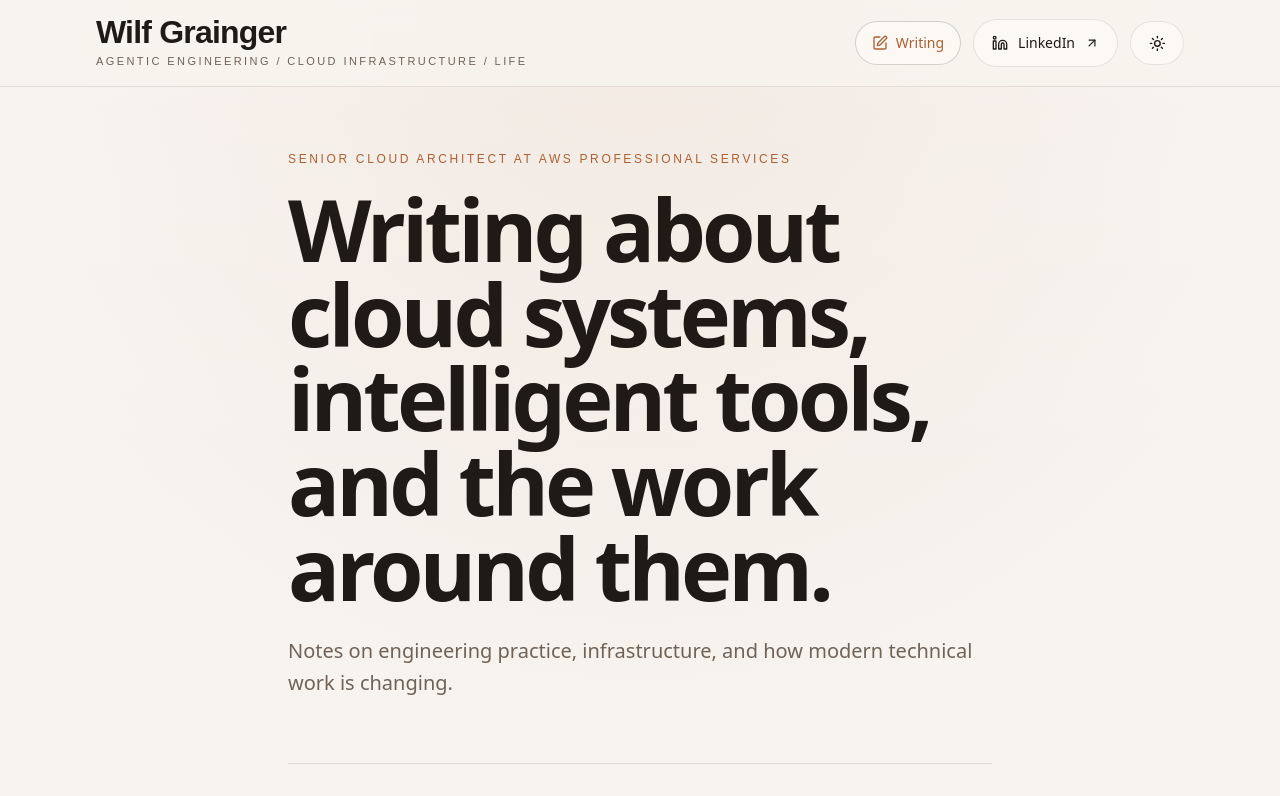
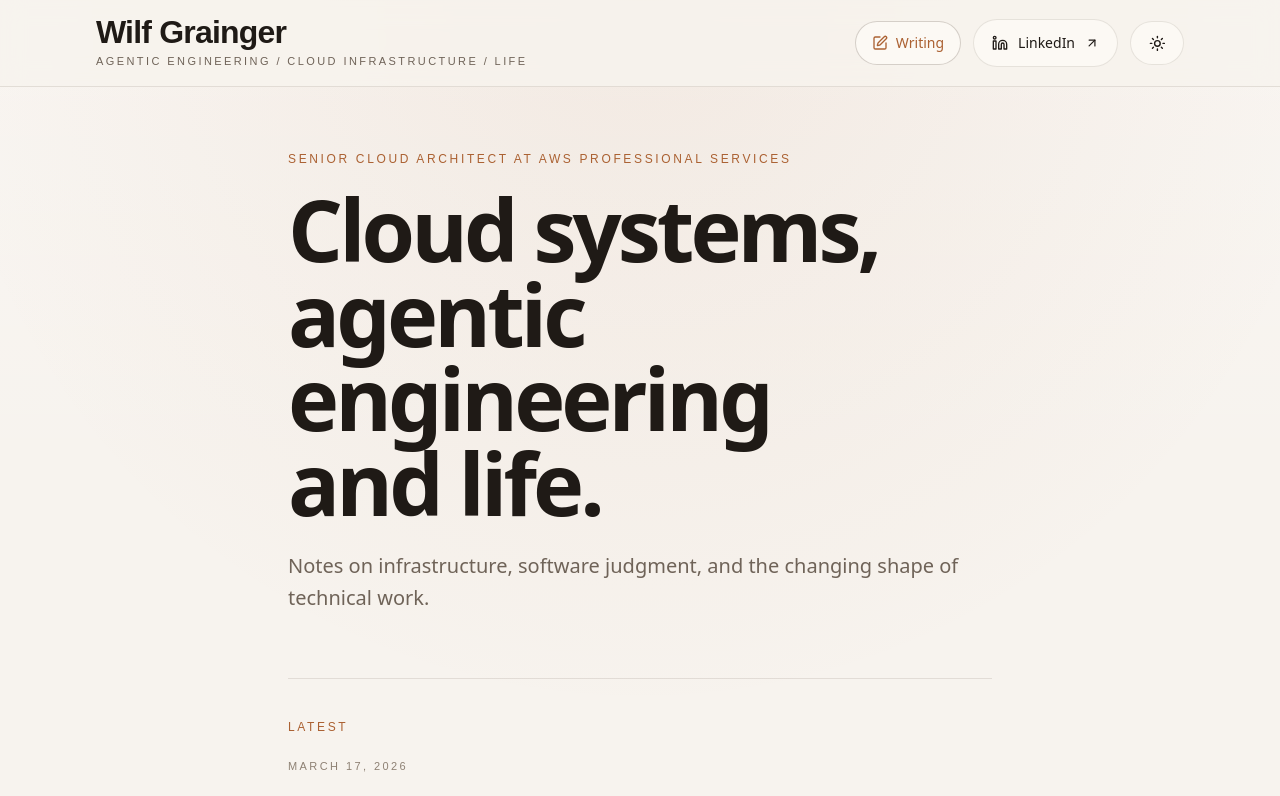
Before and after one commit to wilfgrainger/wilfgrainger.com, a Next.js app: page / in a window 1280 px wide. Shown: the top 796 px of the page. Built offline with nearby package versions, Linux system fonts and the light colour scheme; a web font is replaced by a local one.

Commit message:
Update hero content tone

```diff
--- a/src/app/page.tsx
+++ b/src/app/page.tsx
@@ -14,11 +14,10 @@ export default function Home() {
           Senior Cloud Architect at AWS Professional Services
         </p>
         <h1 className="mt-5 text-5xl font-semibold tracking-[-0.045em] text-balance sm:text-6xl lg:text-[5.4rem] lg:leading-[0.98]">
-          Writing about cloud systems, intelligent tools, and the work around them.
+          Cloud systems, agentic engineering and life.
         </h1>
         <p className="mt-6 max-w-3xl text-lg leading-8 text-[var(--text-muted)] sm:text-xl">
-          Notes on engineering practice, infrastructure, and how modern technical work
-          is changing.
+          Notes on infrastructure, software judgment, and the changing shape of technical work.
         </p>
       </section>
 
```
